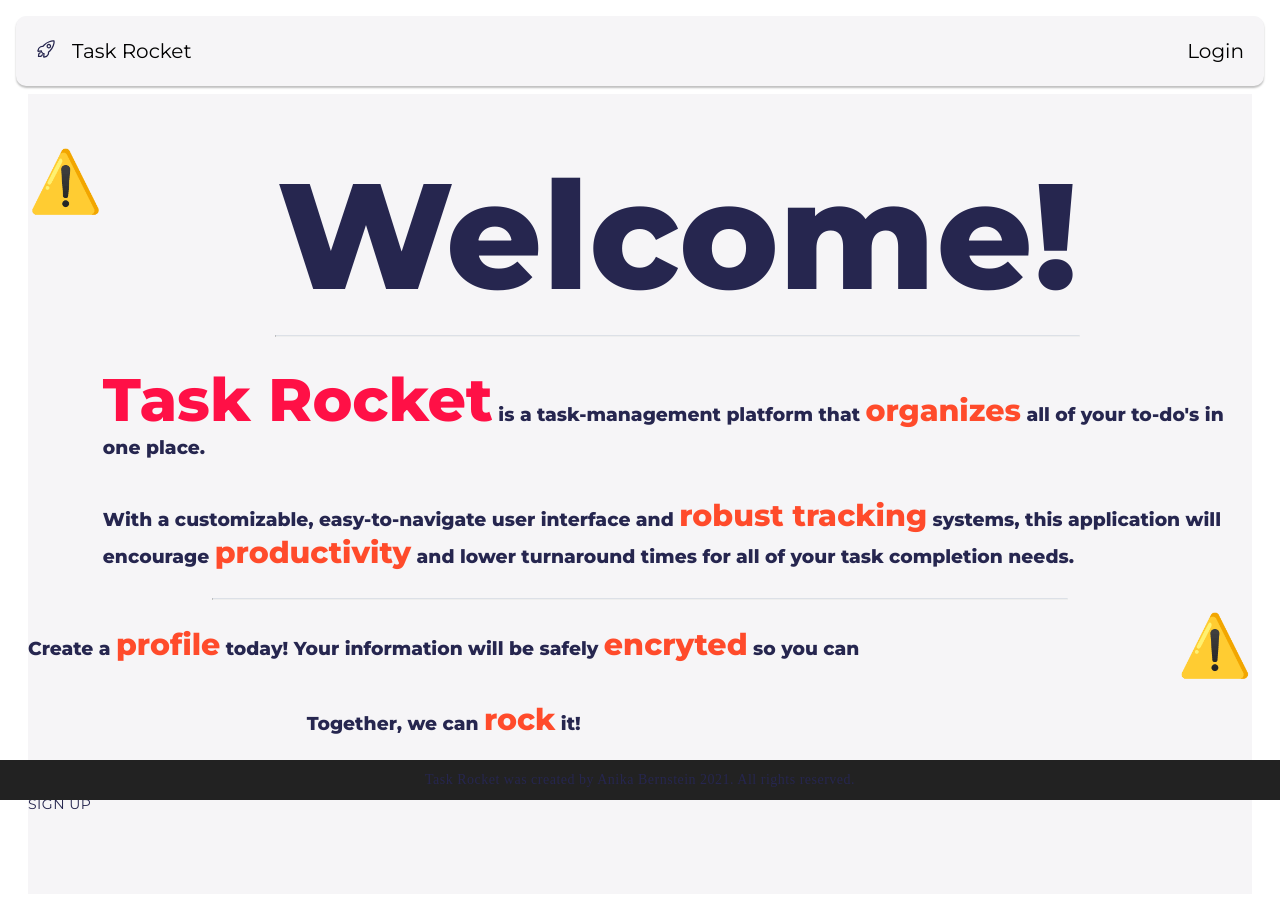
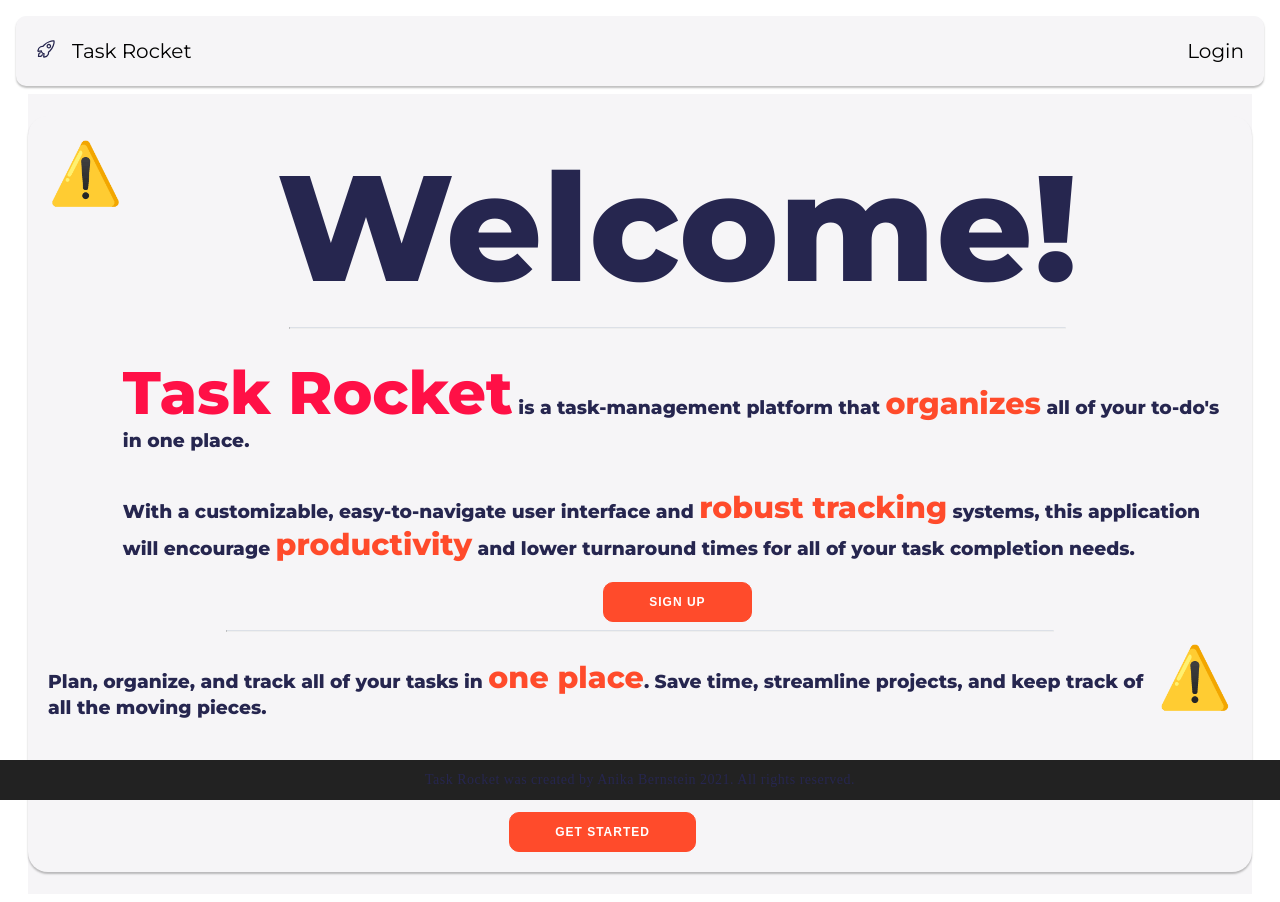
Before and after one commit to anikajb92/task-rocket-app, a React (Create React App) app: page / in a window 1280 px wide. Built offline with nearby package versions, Linux system fonts and the light colour scheme; no server answers; the HTML template or start-up script is replaced by a standard one.

Commit message:
styled about sections a little bit

```diff
--- a/src/components/About.js
+++ b/src/components/About.js
@@ -22,29 +22,25 @@ export default function About() {
             this application will encourage <span2>productivity</span2> and lower
             turnaround times for all of your task completion needs.
           </h3>
+          <button>Sign Up</button>
         </div>
       </div>
       <hr/>
       <div className="about-2">
         <div className="about-words-2">
           <h3>
-            Create a <span2>profile</span2> today!
-            Your information will be safely <span2>encryted</span2> so you can
+            Plan, organize, and track all of your tasks in <span2>one place</span2>.
+            Save time, streamline projects, and keep track of all the moving pieces.
           </h3>
-          <div>
-            <h3>Together, we can <span2>rock</span2> it! </h3>
-          </div>
+          <h3>
+            Create a <span2>profile</span2> so you can start <span2>rocking</span2> your tasks today!
+          </h3>
+          <button>Get Started</button>
         </div>
         <div className="calendar-man">
           <CalendarMan />
         </div>
       </div>
-      <hr/>
-      <div className="about-3">
-        <div>
-          <p>SIGN UP</p>
-        </div>
-      </div>
     </div>
   )
 }
--- a/src/styles/about.css
+++ b/src/styles/about.css
@@ -1,9 +1,13 @@
 .about-container {
   display: flex;
   flex-direction: column;
-  overflow: scroll;
+  /* overflow: scroll; */
+  border-radius: 20px;
+  box-shadow: 0 2px 2px rgba(0,0,0,0.25);
+  padding: 20px;
+
 }
-.about, .about-2, .about-3 {
+.about, .about-2 {
   display: flex;
   flex-direction: row;
   justify-content: space-between;
@@ -15,6 +19,7 @@
   flex-direction: column;
   align-items: center;
 }
+
 .about-words-2 {
   display: flex;
   flex-direction: column;
```
